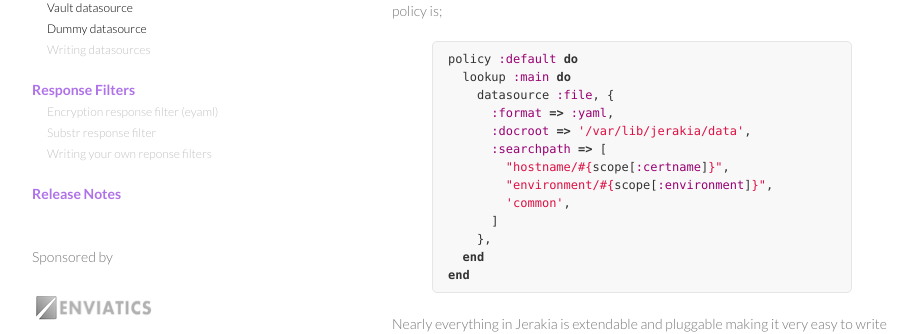
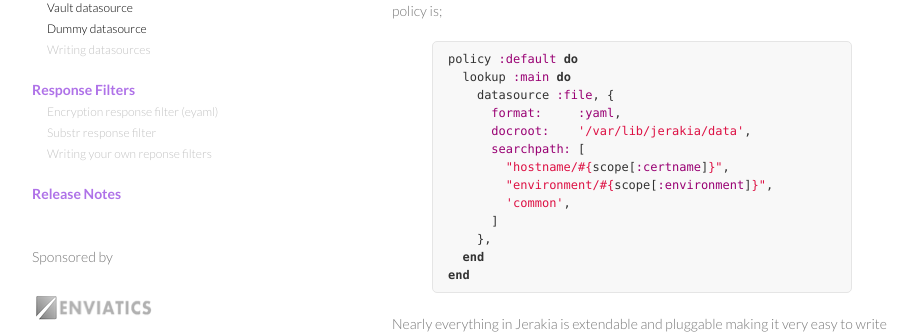
Before and after one commit to jerakia/jerakia, a Jekyll site: the page built from index.md, in a window 1280 px wide. Shown: the part 822-1156 px from the top of the page, without its empty margins (178-1098 px from the left). Built offline with Jekyll 4.4.1, drawn with Linux system fonts in a browser that asks for light colours; Markdown is read by kramdown in place of the engine named in the settings; part of the change alters nothing that is shown.

Commit message:
use ruby 1.9

```diff
--- a/index.md
+++ b/index.md
@@ -29,9 +29,9 @@ Jerakia is a policy driven model.  Policies are written in Ruby DSL which gives
 policy :default do
   lookup :main do
     datasource :file, {
-      :format => :yaml,
-      :docroot => '/var/lib/jerakia/data',
-      :searchpath => [
+      format:     :yaml,
+      docroot:    '/var/lib/jerakia/data',
+      searchpath: [
         "hostname/#{scope[:certname]}",
         "environment/#{scope[:environment]}",
         'common',
```
